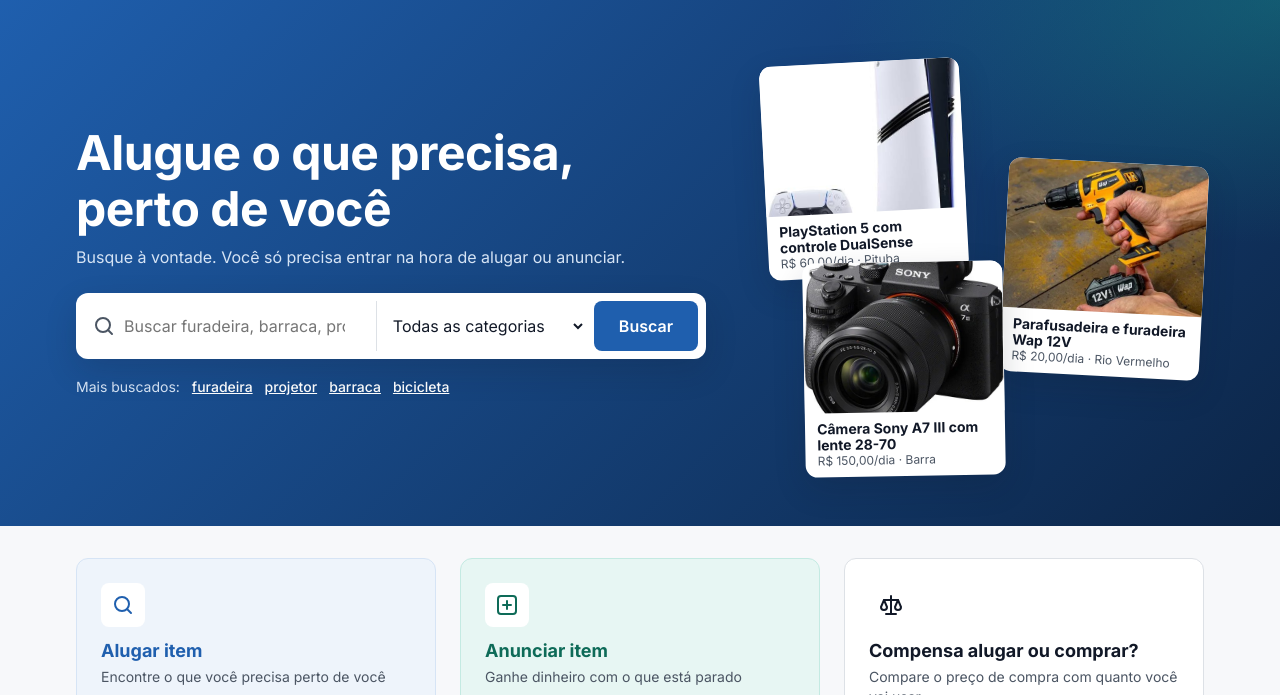
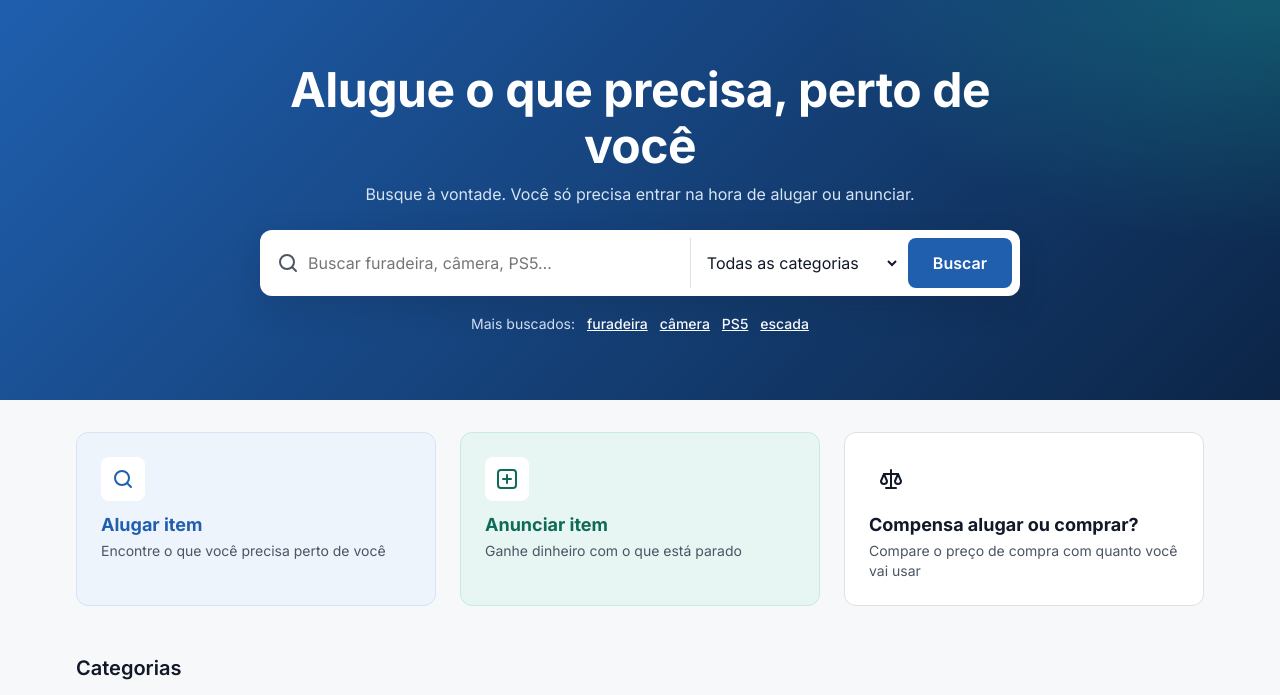
Before and after one commit to guilhermefontesdev/aluga-facil, a plain HTML site: page index.html in a window 1280 px wide. Shown: the part 74-769 px from the top of the page. Drawn offline with Linux system fonts and the light colour scheme.

Commit message:
feat(inicio): topo so com texto e busca centralizada

```diff
--- a/assets/css/pages/inicio.css
+++ b/assets/css/pages/inicio.css
@@ -89,54 +89,27 @@
   font-weight: var(--fonte-peso-medio);
 }
 
-/* Vitrine com 3 itens (só no computador) */
-.destaque__vitrine {
-  position: relative;
-  height: 400px;
+/* Topo: só texto e busca, centralizados */
+.destaque__texto {
+  width: 100%;
+  max-width: 760px;
+  margin-inline: auto;
+  text-align: center;
 }
 
-.vitrine__item {
-  position: absolute;
-  width: 200px;
-  overflow: hidden;
-  border-radius: var(--raio-lg);
-  background: var(--cor-fundo-superficie);
-  box-shadow: var(--sombra-alta);
-  color: var(--cor-texto-secundario);
-  font-size: var(--texto-legenda-tamanho);
-  line-height: var(--texto-legenda-altura);
+.destaque__texto .busca-rapida {
+  text-align: left;
 }
 
-.vitrine__item img {
-  width: 100%;
-  aspect-ratio: 4 / 3;
-  object-fit: cover;
+.destaque__populares {
+  justify-content: center;
 }
-
-.vitrine__item span {
-  display: block;
-  padding: var(--espaco-2) var(--espaco-3);
-}
-
-.vitrine__item strong {
-  display: block;
-  color: var(--cor-texto-principal);
-  font-size: var(--texto-corpo-medio-tamanho);
-}
-
-.vitrine__item:nth-child(1) { top: 0; left: 10px; transform: rotate(-3deg); }
-.vitrine__item:nth-child(2) { top: 100px; right: 0; transform: rotate(3deg); }
-.vitrine__item:nth-child(3) { top: 200px; left: 50px; transform: rotate(-1deg); }
 
 @media (min-width: 1024px) {
   .destaque {
     padding-block: var(--espaco-16);
   }
 
-  .destaque__grade {
-    grid-template-columns: minmax(0, 7fr) minmax(0, 5fr);
-    gap: var(--espaco-12);
-  }
 
   .destaque__titulo {
     font-size: 48px;
--- a/assets/js/pages/inicio.js
+++ b/assets/js/pages/inicio.js
@@ -29,13 +29,6 @@
       '<span class="categoria__icone"><span class="icone icone--' + AF.anuncios.ICONES[c] + '" aria-hidden="true"></span></span>' +
       '<span class="categoria__nome">' + e(c) + "</span>" +
       '<span class="categoria__total">' + total + (total === 1 ? " item" : " itens") + "</span></a></li>";
-  }).join("");
-
-  // vitrine do topo (3 itens com foto)
-  var vitrine = document.getElementById("inicio-vitrine");
-  vitrine.innerHTML = ativos.filter(function (a) { return a.foto; }).slice(0, 3).map(function (a) {
-    return '<div class="vitrine__item"><img src="' + e(AF.app.foto(a.foto)) + '" alt=""><span><strong>' + e(a.nome) + "</strong>" +
-      AF.formatar.preco(a.precoDia) + "/dia · " + e(a.local.split(",")[0]) + "</span></div>";
   }).join("");
 
   // itens perto: sem os da própria pessoa; mesma cidade primeiro
--- a/index.html
+++ b/index.html
@@ -21,7 +21,7 @@
           <form class="busca-rapida" action="pages/anuncios/busca.html" role="search">
             <label class="visualmente-oculto" for="inicio-busca">O que você procura?</label>
             <span class="icone icone--buscar busca-rapida__icone" aria-hidden="true"></span>
-            <input class="busca-rapida__campo" id="inicio-busca" name="q" type="search" placeholder="Buscar furadeira, barraca, projetor…">
+            <input class="busca-rapida__campo" id="inicio-busca" name="q" type="search" placeholder="Buscar furadeira, câmera, PS5…">
             <label class="visualmente-oculto" for="inicio-categoria">Categoria</label>
             <select class="busca-rapida__categoria so-computador" id="inicio-categoria" name="categoria">
               <option value="">Todas as categorias</option>
@@ -30,12 +30,11 @@
           </form>
           <p class="destaque__populares">Mais buscados:
             <a href="pages/anuncios/busca.html?q=furadeira">furadeira</a>
-            <a href="pages/anuncios/busca.html?q=projetor">projetor</a>
-            <a href="pages/anuncios/busca.html?q=barraca">barraca</a>
-            <a href="pages/anuncios/busca.html?q=bicicleta">bicicleta</a>
+            <a href="pages/anuncios/busca.html?q=câmera">câmera</a>
+            <a href="pages/anuncios/busca.html?q=PlayStation">PS5</a>
+            <a href="pages/anuncios/busca.html?q=escada">escada</a>
           </p>
         </div>
-        <div class="destaque__vitrine so-computador" id="inicio-vitrine" aria-hidden="true"></div>
       </div>
     </section>
 
```
